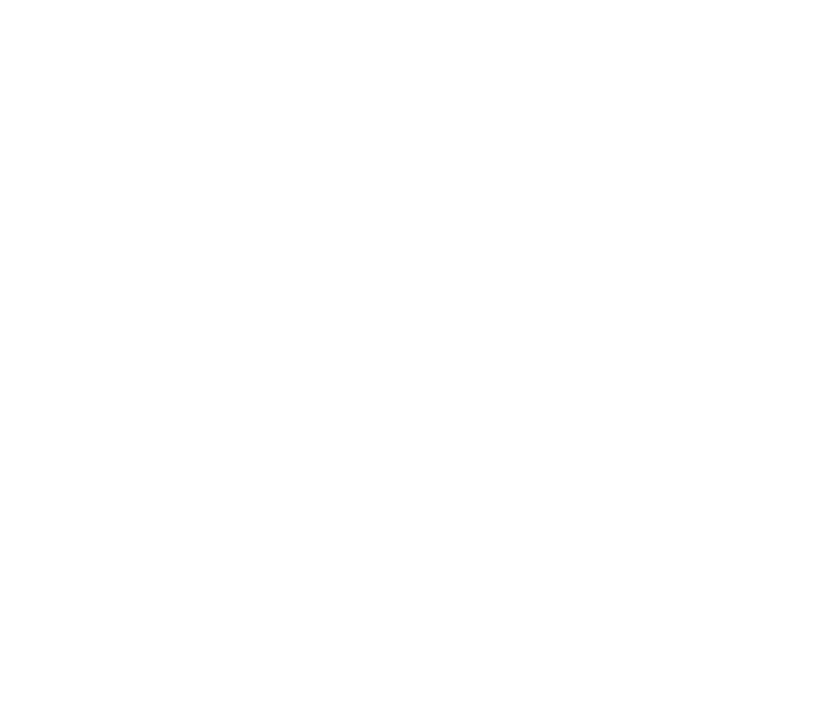
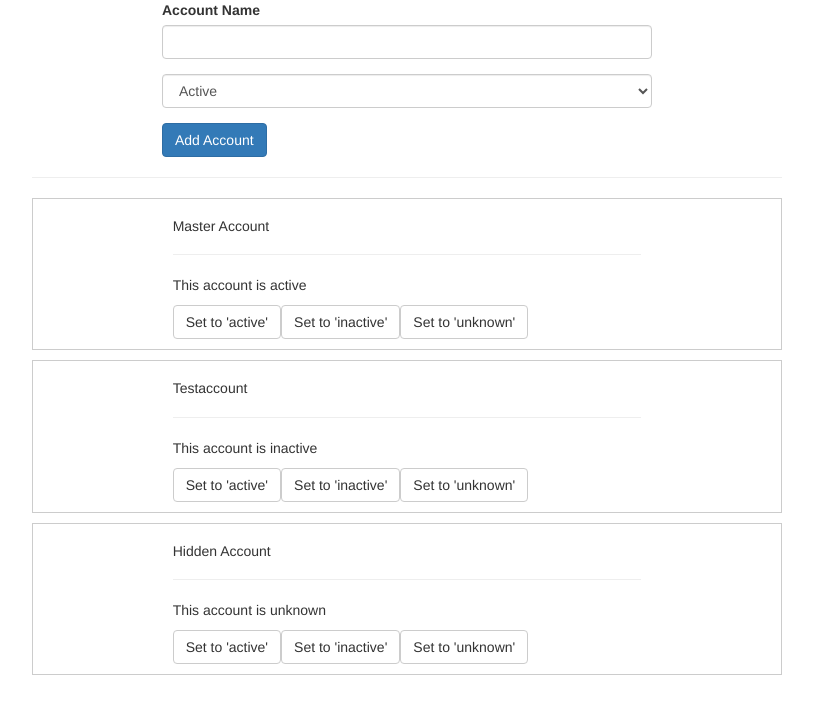
Before and after one commit to shiva508/angular-zero-to-hero, an Angular app: page / in a window 1280 px wide. Shown: the top 714 px of the page, without its empty margins (233-1046 px from the left). Built offline with nearby package versions, Linux system fonts and the light colour scheme.

Commit message:
service info

```diff
--- /dev/null
+++ b/src/app/account-service/account.service.ts
@@ -0,0 +1,38 @@
+import { EventEmitter, Injectable } from '@angular/core';
+import { LoggingService } from '../logging/logging.service';
+
+@Injectable({
+  providedIn: 'root',
+})
+export class AccountService {
+  statusChanggedEvent = new EventEmitter<string>();
+  constructor(private loggingService: LoggingService) {}
+
+  accounts = [
+    {
+      name: 'Master Account',
+      status: 'active',
+    },
+    {
+      name: 'Testaccount',
+      status: 'inactive',
+    },
+    {
+      name: 'Hidden Account',
+      status: 'unknown',
+    },
+  ];
+
+  addAccount(accountName: string, accountStatus: string) {
+    this.accounts.push({
+      name: accountName,
+      status: accountStatus,
+    });
+    this.loggingService.loggingStatusChange(accountStatus);
+  }
+  updateStatus(id: number, status: string) {
+    this.accounts[id].status = status;
+    this.loggingService.loggingStatusChange(status);
+    this.statusChanggedEvent.emit(status);
+  }
+}
--- /dev/null
+++ b/src/app/account/account.component.css
@@ -0,0 +1,5 @@
+.row {
+  border: 1px solid #ccc;
+  margin: 10px 0;
+  padding: 10px 0;
+}
--- /dev/null
+++ b/src/app/account/account.component.html
@@ -0,0 +1,10 @@
+<div class="row">
+  <div class="col-xs-12 col-md-8 col-md-offset-2">
+    <h5>{{ account.name }}</h5>
+    <hr>
+    <p>This account is {{ account.status }}</p>
+    <button class="btn btn-default" (click)="onSetTo('active')">Set to 'active'</button>
+    <button class="btn btn-default" (click)="onSetTo('inactive')">Set to 'inactive'</button>
+    <button class="btn btn-default" (click)="onSetTo('unknown')">Set to 'unknown'</button>
+  </div>
+</div>
--- /dev/null
+++ b/src/app/account/account.component.ts
@@ -0,0 +1,27 @@
+import { Component, Input } from '@angular/core';
+import { LoggingService } from '../logging/logging.service';
+import { AccountService } from '../account-service/account.service';
+
+@Component({
+  selector: 'app-account',
+  templateUrl: './account.component.html',
+  styleUrls: ['./account.component.css'],
+  providers: [],
+})
+export class AccountComponent {
+  @Input() account!: { name: string; status: string };
+  @Input() id!: number;
+
+  constructor(
+    private loggingService: LoggingService,
+    private accountService: AccountService
+  ) {
+    this.accountService.statusChanggedEvent.subscribe((status: string) =>
+      alert(status)
+    );
+  }
+  onSetTo(status: string) {
+    this.accountService.updateStatus(this.id, status);
+    //this.loggingService.loggingStatusChange(status);
+  }
+}
--- a/src/app/app.component.html
+++ b/src/app/app.component.html
@@ -1,3 +1,15 @@
 <style></style>
-<div class="container"></div>
+<div class="container">
+  <div class="row">
+    <div class="col-xs-12 col-md-8 col-md-offset-2">
+      <app-new-account></app-new-account>
+      <hr />
+      <app-account
+        *ngFor="let acc of accounts; let i = index"
+        [account]="acc"
+        [id]="i"
+      ></app-account>
+    </div>
+  </div>
+</div>
 <router-outlet></router-outlet>
--- a/src/app/app.component.ts
+++ b/src/app/app.component.ts
@@ -1,10 +1,24 @@
-import { Component } from '@angular/core';
+import { Component, OnInit } from '@angular/core';
+import { AccountService } from './account-service/account.service';
 
 @Component({
   selector: 'app-root',
   templateUrl: './app.component.html',
-  styleUrls: ['./app.component.css']
+  styleUrls: ['./app.component.css'],
 })
-export class AppComponent {
+export class AppComponent implements OnInit {
   title = 'angular-zero-to-hero';
+  accounts: { name: string; status: string }[] = [];
+  constructor(private accountService: AccountService) {}
+  ngOnInit(): void {
+    this.accounts = this.accountService.accounts;
+  }
+
+  onAccountAdded(newAccount: { name: string; status: string }) {
+    this.accounts.push(newAccount);
+  }
+
+  onStatusChanged(updateInfo: { id: number; newStatus: string }) {
+    this.accounts[updateInfo.id].status = updateInfo.newStatus;
+  }
 }
--- /dev/null
+++ b/src/app/logging/logging.service.ts
@@ -0,0 +1,11 @@
+import { Injectable } from '@angular/core';
+
+@Injectable({
+  providedIn: 'root',
+})
+export class LoggingService {
+  constructor() {}
+  loggingStatusChange(status: string) {
+    console.log('A server status changed, new status: ' + status);
+  }
+}
--- /dev/null
+++ b/src/app/new-account/new-account.component.html
@@ -0,0 +1,23 @@
+<div class="row">
+  <div class="col-xs-12 col-md-8 col-md-offset-2">
+    <div class="form-group">
+      <label>Account Name</label>
+      <input
+        type="text"
+        class="form-control"
+        #accountName>
+    </div>
+    <div class="form-group">
+      <select class="form-control" #status>
+        <option value="active">Active</option>
+        <option value="inactive">Inactive</option>
+        <option value="hidden">Hidden</option>
+      </select>
+    </div>
+    <button
+      class="btn btn-primary"
+      (click)="onCreateAccount(accountName.value, status.value)">
+      Add Account
+    </button>
+  </div>
+</div>
--- /dev/null
+++ b/src/app/new-account/new-account.component.ts
@@ -0,0 +1,20 @@
+import { Component } from '@angular/core';
+import { LoggingService } from '../logging/logging.service';
+import { AccountService } from '../account-service/account.service';
+
+@Component({
+  selector: 'app-new-account',
+  templateUrl: './new-account.component.html',
+  styleUrls: ['./new-account.component.css'],
+})
+export class NewAccountComponent {
+  constructor(
+    private loggingService: LoggingService,
+    private accountService: AccountService
+  ) {}
+
+  onCreateAccount(accountName: string, accountStatus: string) {
+    this.accountService.addAccount(accountName, accountStatus);
+    //this.loggingService.loggingStatusChange(accountStatus);
+  }
+}
```
Also changed, not shown: src/app/app.module.ts (+7 -9 lines), src/app/new-account/new-account.component.css (added).
